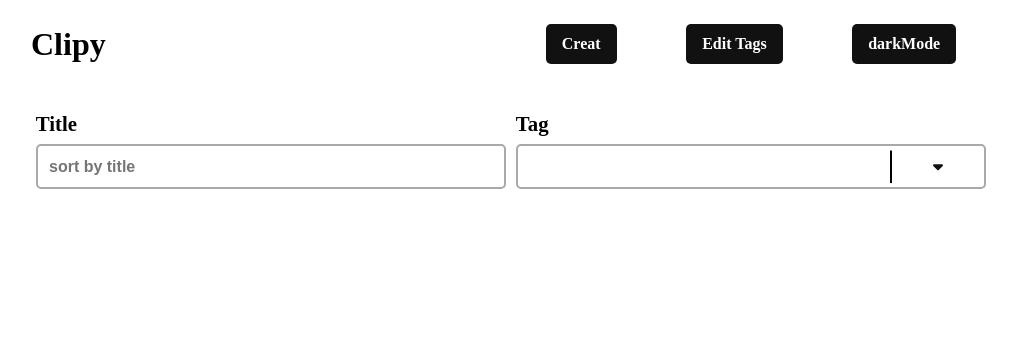
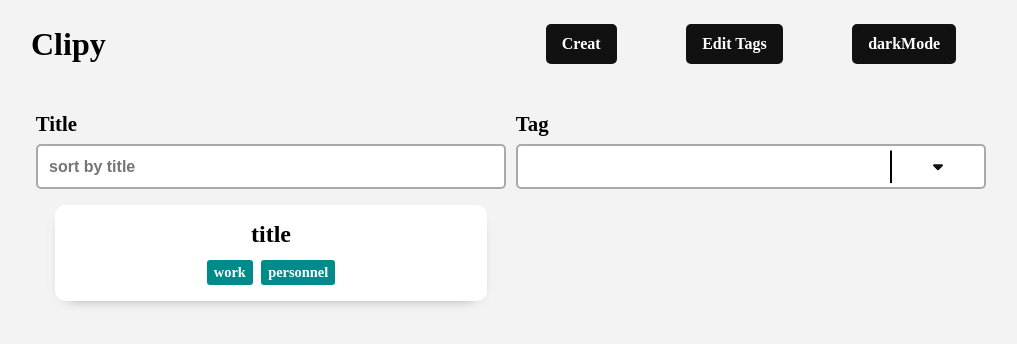
Before and after one commit to Haitam-Makhfi/noteTakingApp, a React (Vite) app: page / in a window 1280 px wide. Shown: the top 344 px of the page, without its empty margins (129-1146 px from the left). Built offline with nearby package versions, Linux system fonts and the light colour scheme.

Commit message:
fixed state probleme between CreateNote and Home

```diff
--- a/src/App.tsx
+++ b/src/App.tsx
@@ -3,15 +3,27 @@ import { useState, createContext } from "react";
 import Home from "./components/Home";
 import CreateNote from "./components/CreateNote";
 export const tagContext = createContext();
+export const notesContext = createContext();
 function App() {
   const [tagArray, setTagArray] = useState(["work", "personnel", "chopping"]);
+  const [notes, setNotes] = useState([
+    {
+      note: "hello world",
+      titleValue: "title",
+      id: 1,
+      tagValue: ["work", "personnel"],
+      data: "data",
+    },
+  ]);
   return (
     <BrowserRouter>
       <tagContext.Provider value={{ tagArray, setTagArray }}>
-        <Routes>
-          <Route path="/" element={<Home />} />
-          <Route path="/creatNote" element={<CreateNote />} />
-        </Routes>
+        <notesContext.Provider value={{ notes, setNotes }}>
+          <Routes>
+            <Route path="/" element={<Home />} />
+            <Route path="/createNote" element={<CreateNote />} />
+          </Routes>
+        </notesContext.Provider>
       </tagContext.Provider>
     </BrowserRouter>
   );
--- a/src/components/CreateNote.tsx
+++ b/src/components/CreateNote.tsx
@@ -1,4 +1,6 @@
-import { useState } from "react";
+import { useState, useContext } from "react";
+import { notesContext } from "../App";
+import { useNavigate } from "react-router";
 import Nav from "./Nav";
 import TitleSort from "./TitleSort";
 import TagSort from "./TagSort";
@@ -6,7 +8,9 @@ export default function CreateNote() {
   const [titleValue, setTitleValue] = useState("");
   const [tagValue, setTagValue] = useState([]);
   const [noteValue, setNoteValue] = useState("");
-  let id = 0;
+  const [id, setId] = useState(101);
+  const navigate = useNavigate();
+  const { setNotes } = useContext(notesContext);
   function makePost() {
     const text = { content: noteValue };
     fetch("https://api.apyhub.com/convert/md/html/json", {
@@ -27,9 +31,15 @@ export default function CreateNote() {
             "Content-type": "application/json; charset=UTF-8",
           },
           body: JSON.stringify(payload),
-        });
-      })
-      .catch((err) => console.log(err));
+        })
+          .then((res) => res.json())
+          .then((data) => {
+            setNotes((n: any) => [...n, data]);
+            setId((p) => p + 1);
+          })
+          .then(() => navigate("/"))
+          .catch((err) => console.log(err));
+      });
   }
   return (
     <main>
--- a/src/components/Home.tsx
+++ b/src/components/Home.tsx
@@ -1,17 +1,18 @@
 import Nav from "./Nav";
 import TitleSort from "./TitleSort";
 import TagSort from "./TagSort";
-// import { useState } from "react";
-
+import NotesList from "./NotesList";
+import { useState, useContext } from "react";
+import { notesContext } from "../App";
 function Home() {
-  //   const [notes, setNotes] = useState([]);
-  //   const [displayNotes, setDisplayNotes] = useState(notes);
+  const { notes } = useContext(notesContext);
+  // const [displayNotes, setDisplayNotes] = useState(notes);
   return (
     <main>
       <Nav />
       <TitleSort />
       <TagSort />
-      {/* <NotesList /> */}
+      <NotesList notes={notes} />
     </main>
   );
 }
--- /dev/null
+++ b/src/components/NotesList.tsx
@@ -0,0 +1,27 @@
+export type propType = {
+  notes: {
+    data: any;
+    noteValue: string;
+    titleValue: string;
+    tagValue: string[];
+    id: number;
+  }[];
+};
+export default function NotesList({ notes }: propType) {
+  return (
+    <>
+      {notes.map((note) => (
+        <div className="note" key={note.id}>
+          <h3>{note.titleValue}</h3>
+          <div className="tags-container">
+            {note.tagValue.map((tag) => (
+              <span className="tags" key={tag}>
+                {tag}
+              </span>
+            ))}
+          </div>
+        </div>
+      ))}
+    </>
+  );
+}
--- a/src/index.css
+++ b/src/index.css
@@ -7,6 +7,7 @@
 }
 body {
   min-height: 100vh;
+  background-color: #f3f3f3;
 }
 main {
   width: min(100% - 80px, 60rem);
@@ -75,11 +76,11 @@ h1 {
 }
 .add-tag {
   color: #f3f3f3;
-  background-color: #111;
+  background-color: darkcyan;
   cursor: pointer;
 }
 .add-tag:hover {
-  background-color: hsla(0, 0%, 30%, 1);
+  background-color: hsla(180, 100%, 23%, 1);
 }
 .sort-title {
   font-size: 1.3rem;
@@ -104,6 +105,7 @@ h1 {
   border-radius: 5px;
   width: 100%;
   height: 44.38px;
+  background-color: #fff;
 }
 .sort-input:focus {
   outline: none;
@@ -131,20 +133,22 @@ h1 {
 }
 .tags {
   padding: 0.3em 0.5em;
-  background-color: rgb(240, 240, 240);
+  background-color: darkcyan;
+  color: #fff;
   border-radius: 3px;
   font-size: 0.9rem;
   font-weight: bold;
 }
 .note-section {
   grid-column: span 2;
-  padding-top: 1.5em;
+  padding: 1em 0;
 }
 .note-section label {
   width: 100%;
 }
 #note {
   width: 100%;
+  height: 100%;
   resize: none;
   padding: 0.5em 1em;
   font-size: 1.2rem;
@@ -168,3 +172,31 @@ h1 {
   color: #fff;
   background-color: #111;
 }
+.note {
+  justify-self: center;
+  width: 90%;
+  border-radius: 10px;
+  padding: 1em;
+  margin-top: 1em;
+  display: flex;
+  flex-direction: column;
+  align-items: center;
+  justify-content: center;
+  box-shadow: 0 5px 15px -13px #000;
+  cursor: pointer;
+  background-color: #fff;
+  transition: 0.3s;
+}
+.note:hover {
+  box-shadow: 0 5px 15px -7px #000;
+}
+.note h3 {
+  font-size: 1.5rem;
+  font-weight: bold;
+  margin-bottom: 0.5em;
+}
+.tags-container {
+  display: flex;
+  gap: 0.5em;
+  flex-wrap: wrap;
+}
```
